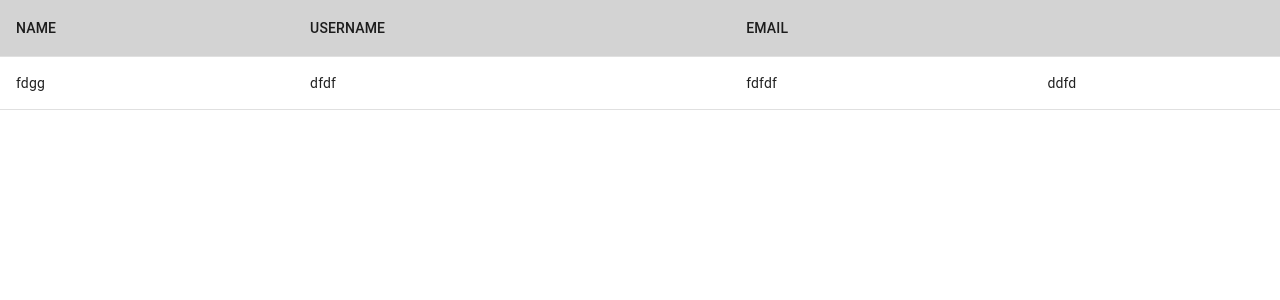
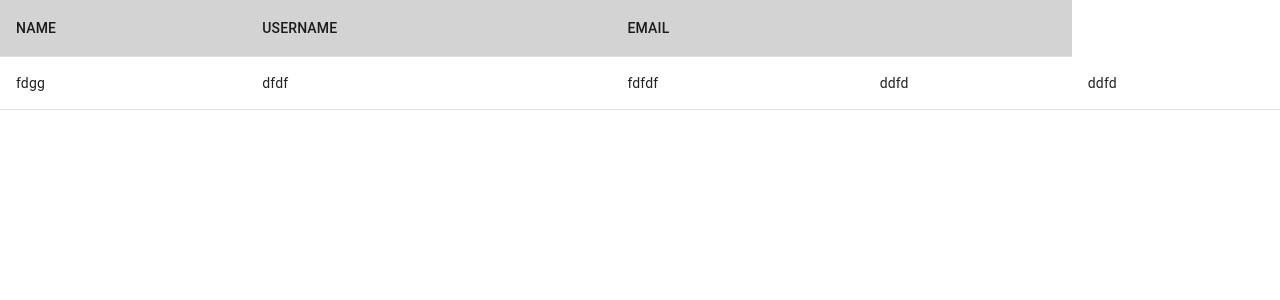
Before and after one commit to IvanKovacevic86/table-graphql, a React (Create React App) app: page / in a window 1280 px wide. Shown: the top 300 px of the page. Built offline with nearby package versions, Linux system fonts and the light colour scheme.

Commit message:
modified

```diff
--- a/src/App.js
+++ b/src/App.js
@@ -30,6 +30,7 @@ function App() {
             <TableCell>dfdf</TableCell>
             <TableCell>fdfdf</TableCell>
             <TableCell>ddfd</TableCell>
+            <TableCell>ddfd</TableCell>
           </TableRow>
         </TableBody>
       </Table>
```
